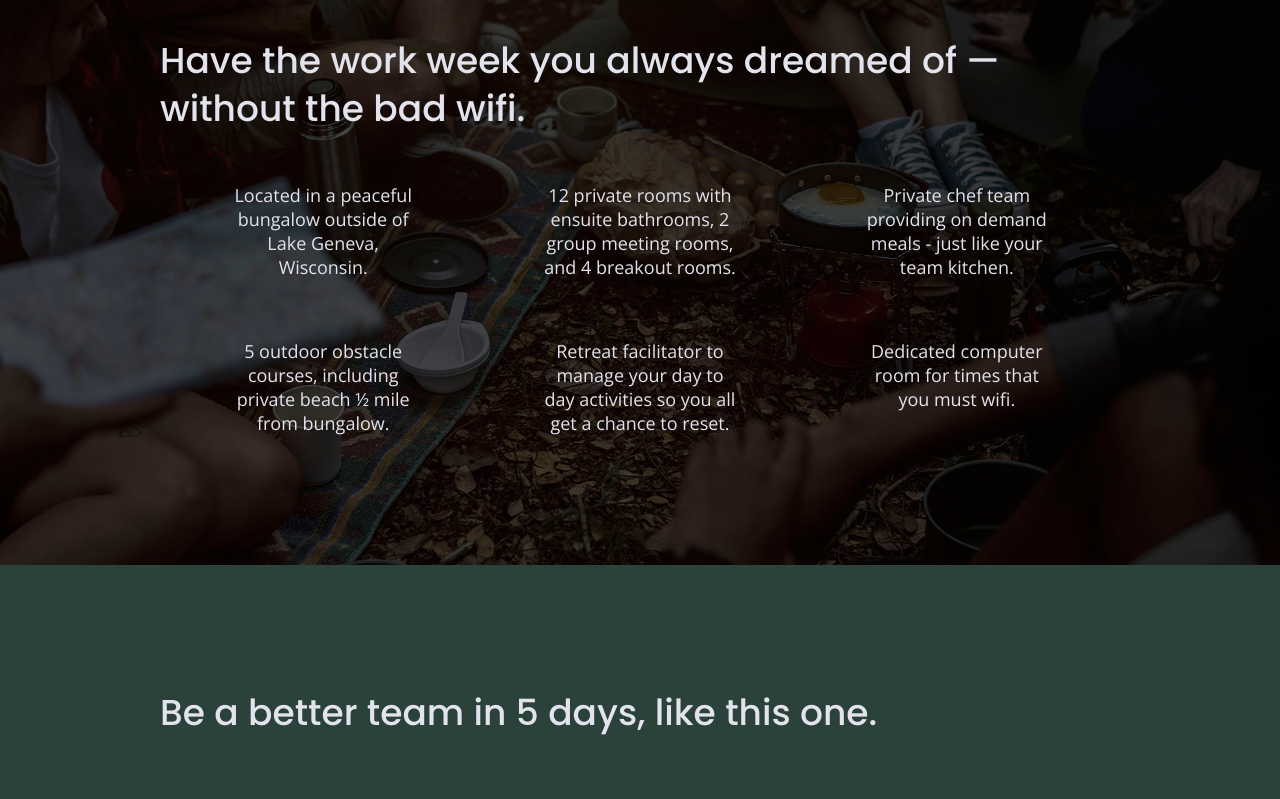
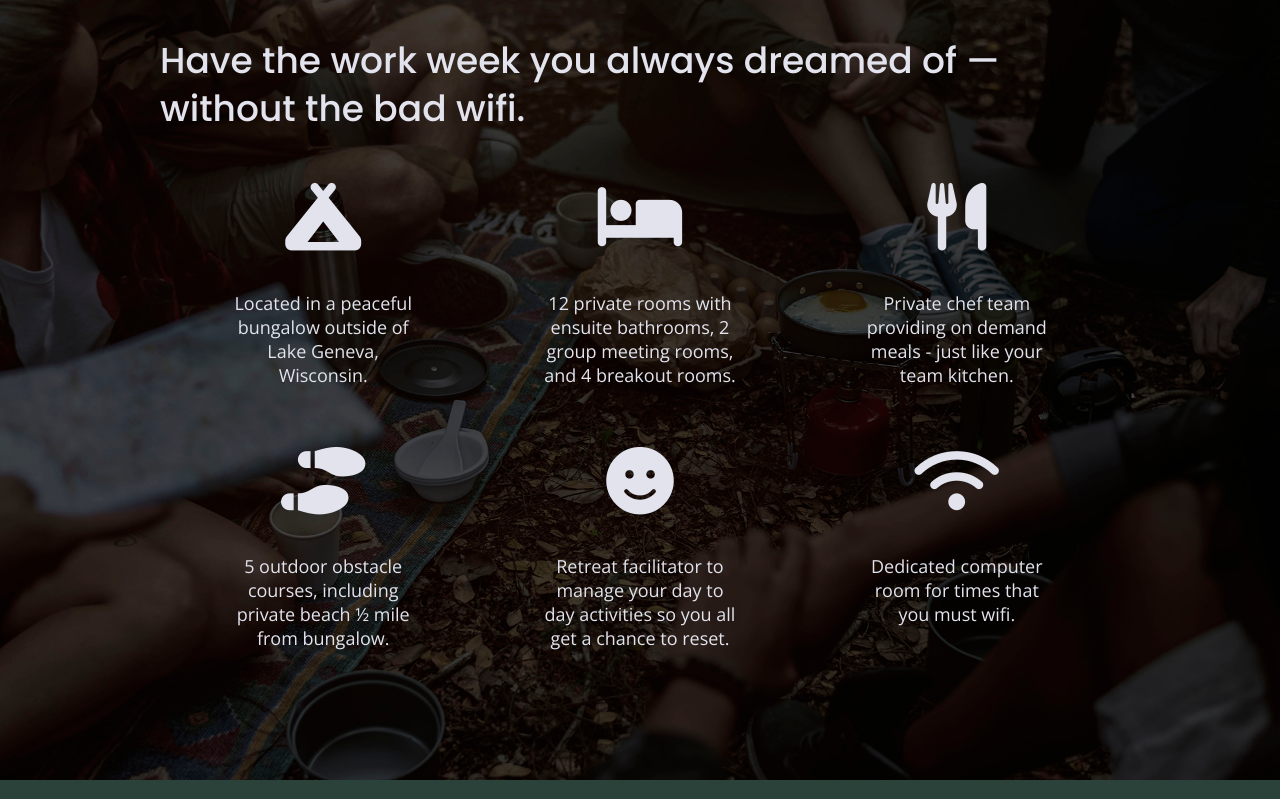
Before and after one commit to asazzam/unplugged, a website built with Parcel: page index.html in a window 1280 px wide. Shown: the part 1117-1916 px from the top of the page. Built offline with nearby package versions, Linux system fonts and the light colour scheme.

Commit message:
Added icons to index

```diff
--- a/css/main.css
+++ b/css/main.css
@@ -297,6 +297,11 @@
 
 .features h2 {
   margin-bottom: 60px;
+}
+
+.features i {
+  font-size: 3.75em;
+  margin-bottom: 40px;
 }
 
 .features article {
--- a/index.html
+++ b/index.html
@@ -17,6 +17,11 @@
 
     <link rel="stylesheet" href="css/normalize.css" />
     <link rel="stylesheet" href="css/main.css" />
+
+    <script
+      src="https://kit.fontawesome.com/f63b3005d5.js"
+      crossorigin="anonymous"
+    ></script>
 
     <meta name="theme-color" content="#fafafa" />
 
@@ -75,42 +80,42 @@
           <!-- Add your Features content here -->
           <div class="features-items">
             <article>
-              <p class="fontawesome-icon"></p>
+              <p class="fontawesome-icon"><i class="fas fa-campground"></i></p>
               <p class="features-item-description">
                 Located in a peaceful bungalow outside of Lake Geneva,
                 Wisconsin.
               </p>
             </article>
             <article>
-              <p class="fontawesome-icon"></p>
+              <p class="fontawesome-icon"><i class="fas fa-bed"></i></p>
               <p class="features-item-description">
                 12 private rooms with ensuite bathrooms, 2 group meeting rooms,
                 and 4 breakout rooms.
               </p>
             </article>
             <article>
-              <p class="fontawesome-icon"></p>
+              <p class="fontawesome-icon"><i class="fas fa-utensils"></i></p>
               <p class="features-item-description">
                 Private chef team providing on demand meals - just like your
                 team kitchen.
               </p>
             </article>
             <article>
-              <p class="fontawesome-icon"></p>
+              <p class="fontawesome-icon"><i class="fas fa-shoe-prints"></i></p>
               <p class="features-item-description">
                 5 outdoor obstacle courses, including private beach ½ mile from
                 bungalow.
               </p>
             </article>
             <article>
-              <p class="fontawesome-icon"></p>
+              <p class="fontawesome-icon"><i class="fas fa-smile"></i></p>
               <p class="features-item-description">
                 Retreat facilitator to manage your day to day activities so you
                 all get a chance to reset.
               </p>
             </article>
             <article>
-              <p class="fontawesome-icon"></p>
+              <p class="fontawesome-icon"><i class="fas fa-wifi"></i></p>
               <p class="features-item-description">
                 Dedicated computer room for times that you must wifi.
               </p>
```
Also changed, not shown: about/index.html (+5 -0 lines), faq/index.html (+5 -0 lines).
